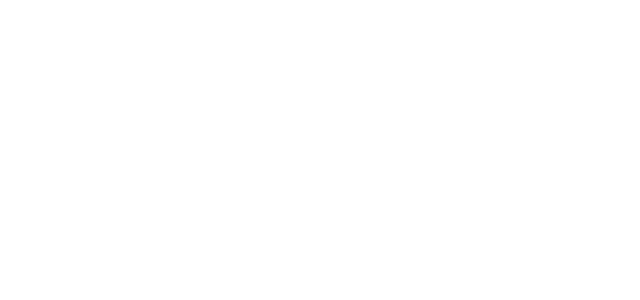
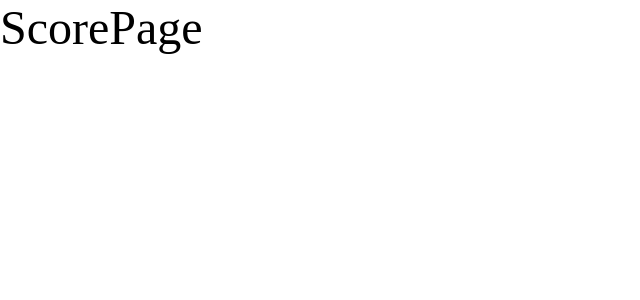
Before and after one commit to YannisAd/Moque-up, a React (Vite) app in the folder moque-up/: page /score in a window 1280 px wide. Shown: the top 300 px of the page, without its empty margins (0-640 px from the left). Built offline with nearby package versions, Linux system fonts and the light colour scheme.

Commit message:
fix connerie

```diff
--- a/moque-up/src/pages/GamePage/GamePage.jsx
+++ b/moque-up/src/pages/GamePage/GamePage.jsx
@@ -2,9 +2,11 @@
 import "./GamePage.scss";
 
 const GamePage = () => {
-    <div className="gamePage">
-        <h1>GamePage</h1>
-    </div>
-}
+    return (
+        <div className="gamePage">
+            <h1>GamePage</h1>
+        </div>
+    );
+};
 
 export default GamePage;
--- a/moque-up/src/pages/HomePage/HomePage.jsx
+++ b/moque-up/src/pages/HomePage/HomePage.jsx
@@ -2,9 +2,11 @@
 import "./HomePage.scss";
 
 const HomePage = () => {
-    <div className="homePage">
-        <h1>HomePage</h1>
-    </div>
+    return (
+        <div className="homePage">
+            <h1>HomePage</h1>
+        </div>
+    );
 }
 
 export default HomePage;
--- a/moque-up/src/pages/ScorePage/ScorePage.jsx
+++ b/moque-up/src/pages/ScorePage/ScorePage.jsx
@@ -2,9 +2,11 @@
 import "./ScorePage.scss";
 
 const ScorePage = () => {
-    <div className="scorePage">
-        <h1>scorePage</h1>
-    </div>
+    return (
+        <div className="scorePage">
+            <h1>ScorePage</h1>
+        </div>
+    );
 }
 
 export default ScorePage;
```
